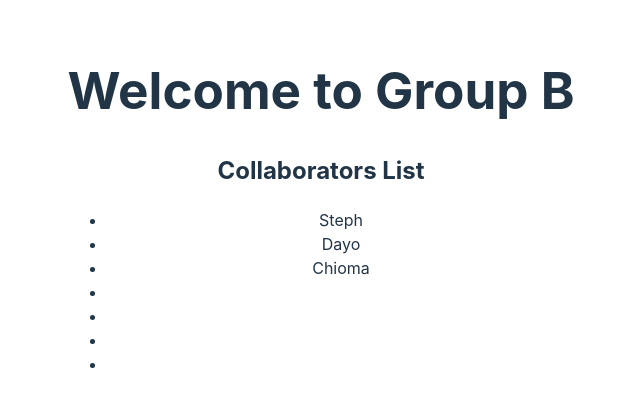
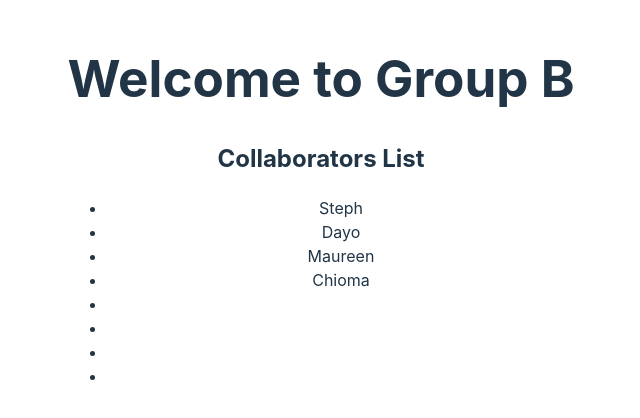
Before and after one commit to Darkchoco3/GROUPB, a React (Vite) app: page / in a window 1280 px wide. Shown: the part 190-608 px from the top of the page, without its empty margins (319-959 px from the left). Built offline with nearby package versions, Linux system fonts and the light colour scheme.

Commit message:
updatefix

```diff
--- a/src/App.jsx
+++ b/src/App.jsx
@@ -9,7 +9,7 @@ function App() {
      <ul>
      <li>Steph</li>
      <li>Dayo</li>
-
+     <li>Maureen</li>
      <li>Chioma</li>
 
      <li></li>
```
